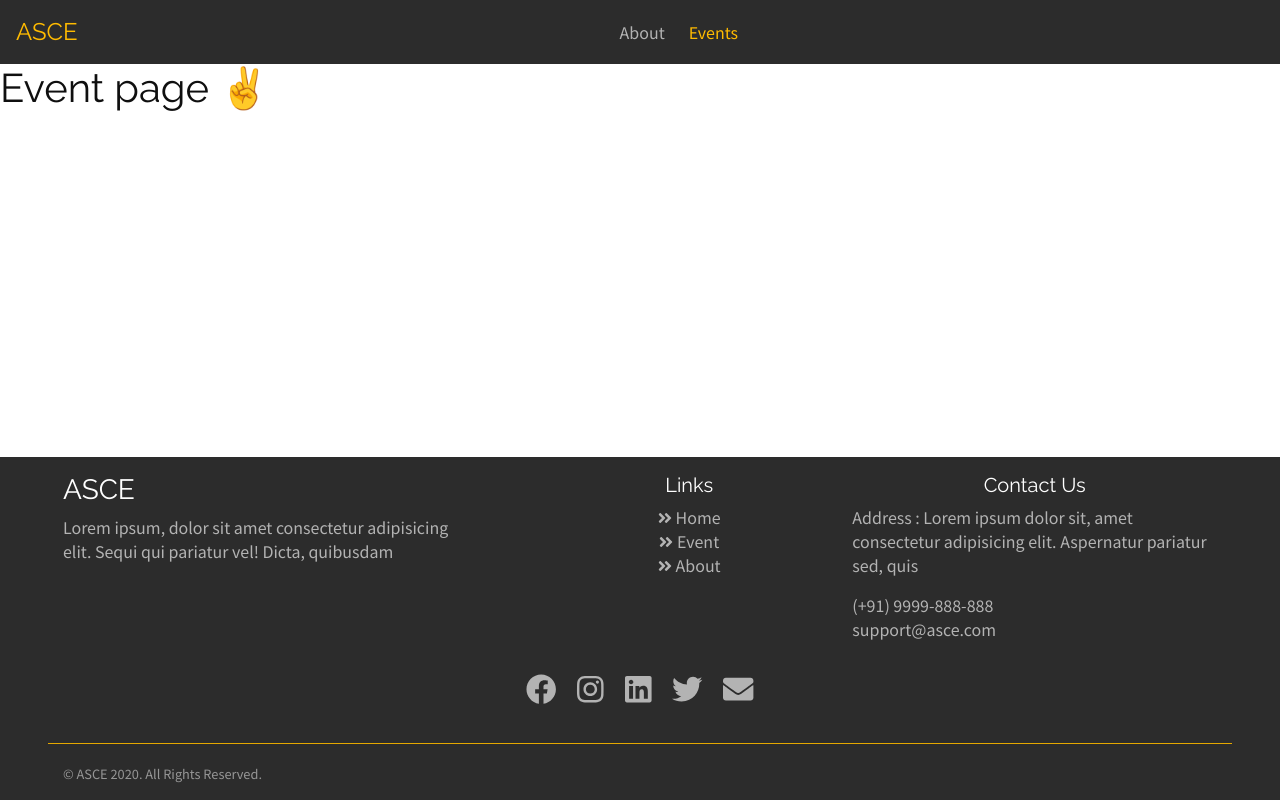
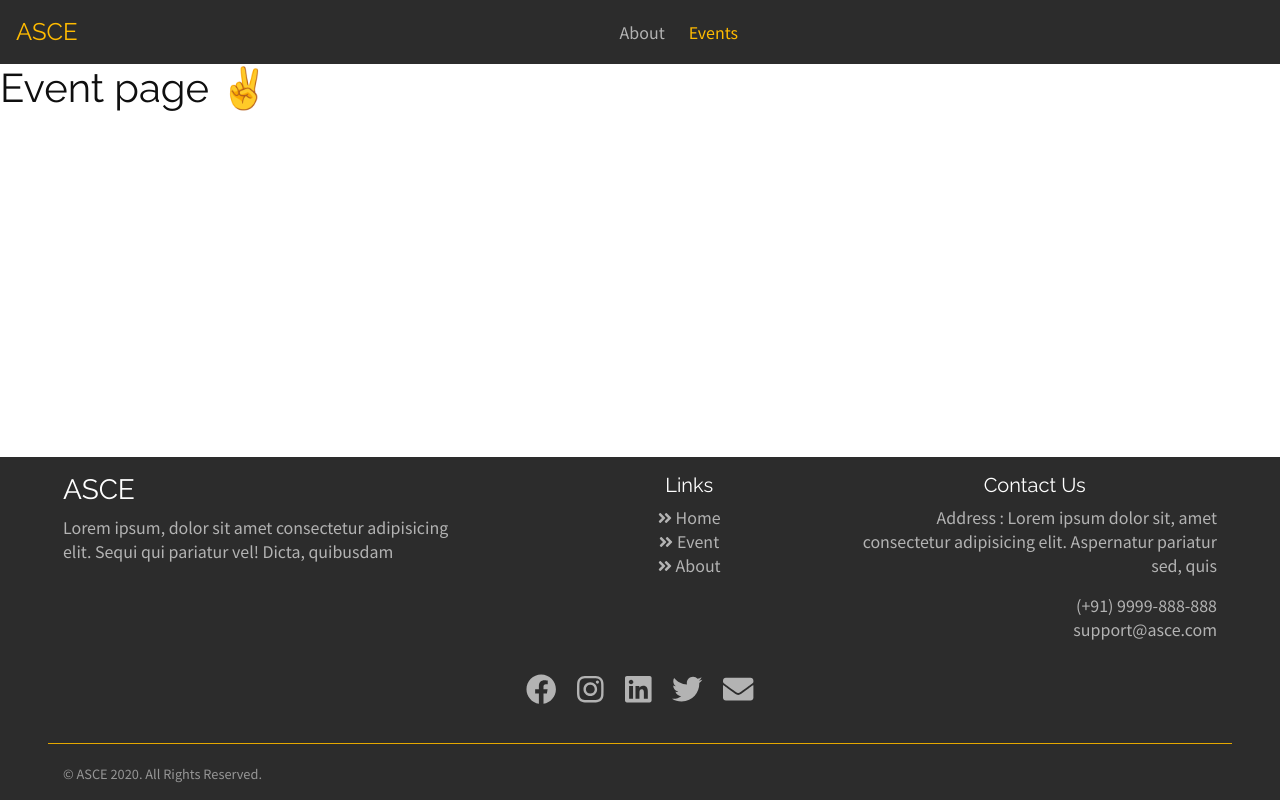
Before and after one commit to RaghavAgarwal0704/ASCE-site, a React (Create React App) app in the folder client/: page /event in a window 1280 px wide. Built offline with nearby package versions, Linux system fonts and the light colour scheme.

Commit message:
footer position (fix at bottom)

```diff
--- a/client/src/styles/footer.css
+++ b/client/src/styles/footer.css
@@ -1,7 +1,8 @@
 .footer {
-    position: absolute;
+    /* position: absolute; */
     width: 100%;
-    bottom: 0;
+    margin-top: auto!important;
+    /* bottom: 0; */
     background: var(--bg-alt);
     color: var(--text-alt)!important;
 }
@@ -60,7 +61,7 @@
 }
 
 .location p {
-    text-align: start
+    text-align: end
 }
 
 @media (max-width:990px) {
--- a/client/src/styles/index.css
+++ b/client/src/styles/index.css
@@ -17,9 +17,13 @@
 #root {
     min-height: 100vh;
     position: relative;
-    padding-bottom: 310px;
+    display: flex;
+    flex-direction: column;
+    /* padding-bottom: 310px; */
 }
 
+
+/*
 @media (max-width:991px) {
     #root {
         padding-bottom: 581px!important;
@@ -30,7 +34,7 @@
     #root {
         padding-bottom: 530px!important;
     }
-}
+} */
 
 .row {
     margin-left: 0px;
```
